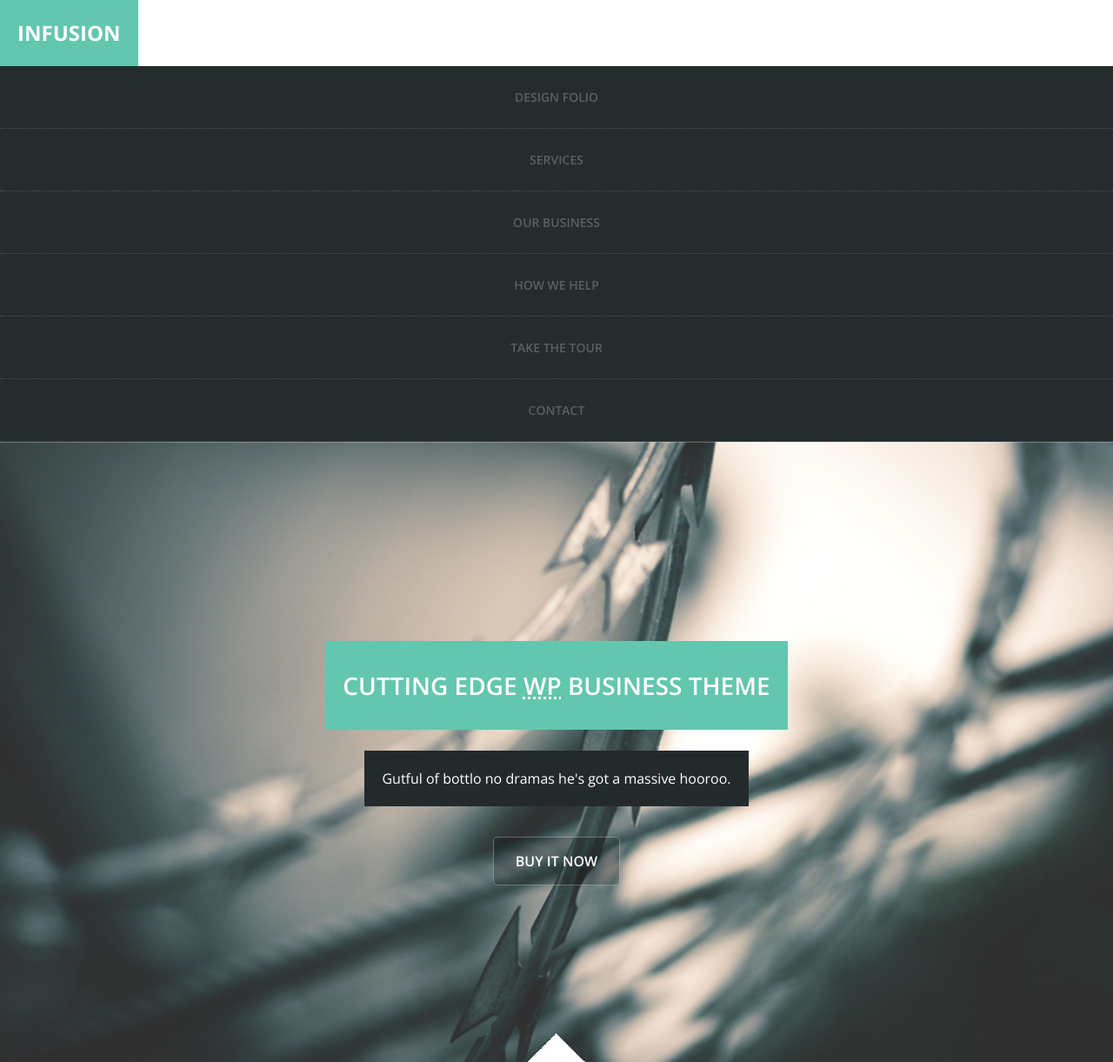
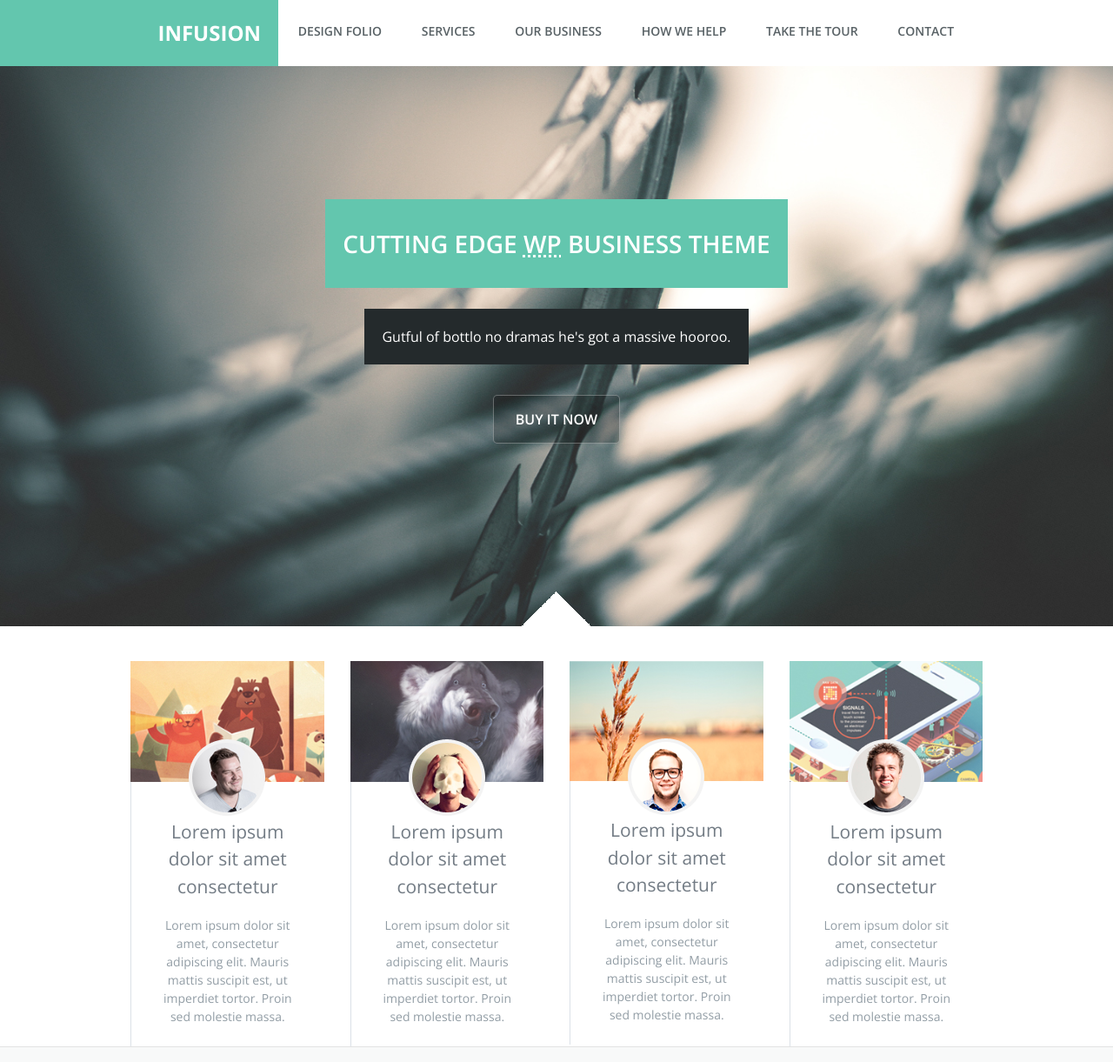
Before and after one commit to Vitor100Ce/Projeto_Infusion, a plain HTML site: page index.html in a window 1280 px wide. Shown: the top 1221 px of the page at 87% size. Drawn offline with nearby package versions, Linux system fonts and the light colour scheme.

Commit message:
finalizado o responsivo e finalizado o css

```diff
--- a/style/main.css
+++ b/style/main.css
@@ -9,6 +9,7 @@ body{
     margin-left: auto;
     padding-left: 1em;
     padding-right: 1em;
+    max-width: 980px;
 }
 
 img{
@@ -31,6 +32,7 @@ img{
     font-weight: bold;
     color: #fff;
     float: left;
+    text-align: right;
 }
 
 
@@ -285,3 +287,71 @@ img{
     font-weight: 600;
     text-decoration: none;
 }
+
+.footer__logo{
+    text-transform: uppercase;
+}
+
+
+/* ---------RESPONSIVO--------- */
+
+@media screen and (min-width: 1024px) {
+    .header{
+        position: fixed;
+    }
+
+    .logo-text{
+        width: 25%;
+        box-sizing: border-box;
+    }
+
+    .header__btnMenu{
+        display: none;
+    }
+
+    .header__nav{
+        float: left;
+        width: 75%;
+        clear: none;
+        max-width: 800px;
+    }
+
+    .header__nav ul{
+        display: flex;
+        justify-content: space-around;
+    }
+
+    .header__nav li{
+        border-bottom: none;
+    }
+
+    .header__nav a{
+        background: #fff;
+
+    }
+
+    .people-cards{
+        display: grid;
+        grid-template-columns: repeat(4, 1fr);
+        grid-gap: 30px;
+    }
+
+    .content .container{
+        display: grid;
+        grid-template-columns: 1fr 1fr;
+        grid-gap: 30px;
+    }
+
+    .last-articles__thumbs{
+        display: grid;
+        grid-template-columns: repeat(6, 1fr);
+    }
+
+    .footer .container{
+        display: flex;
+    }
+
+    .footer .container > *{
+        margin: 1.5em;
+    }
+}
```
